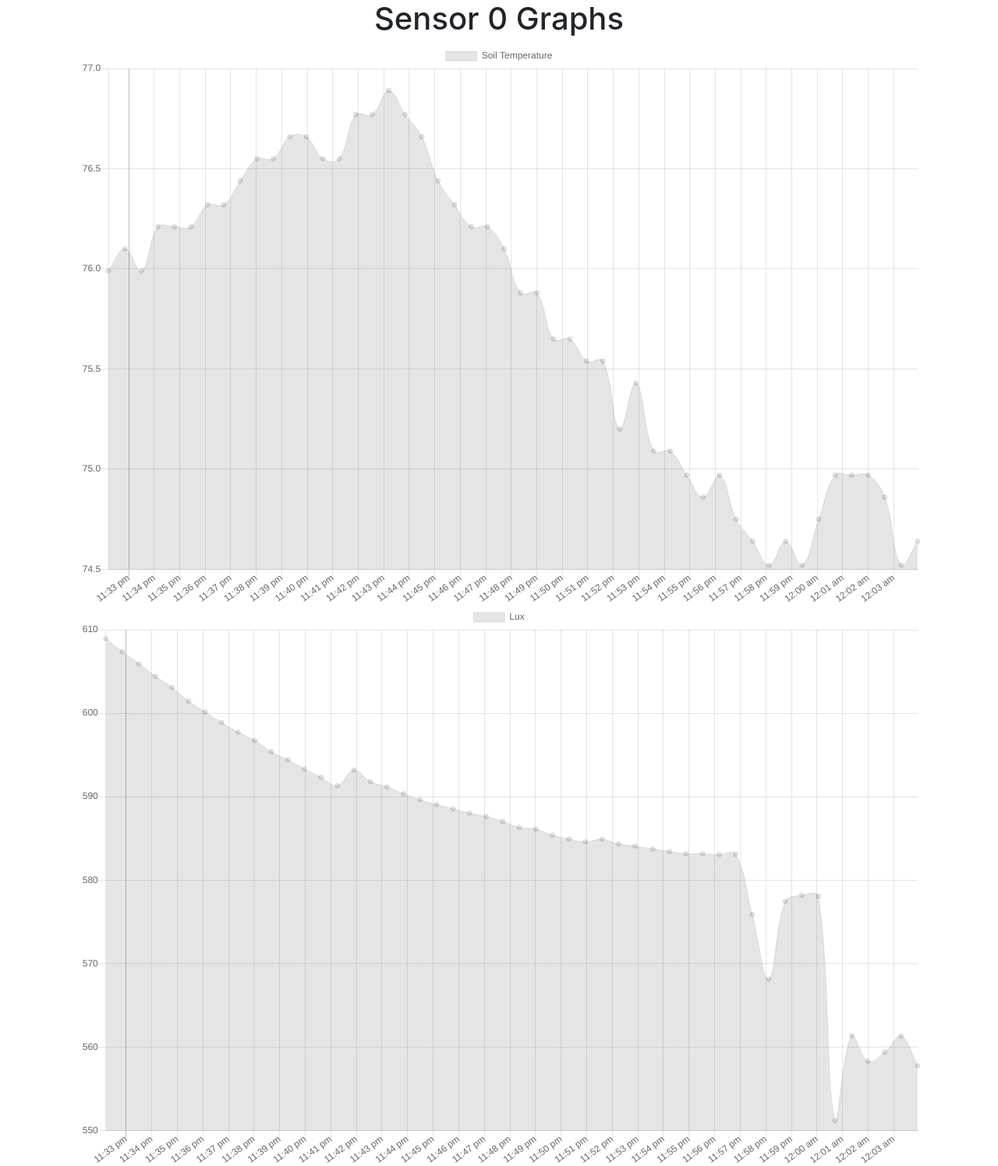
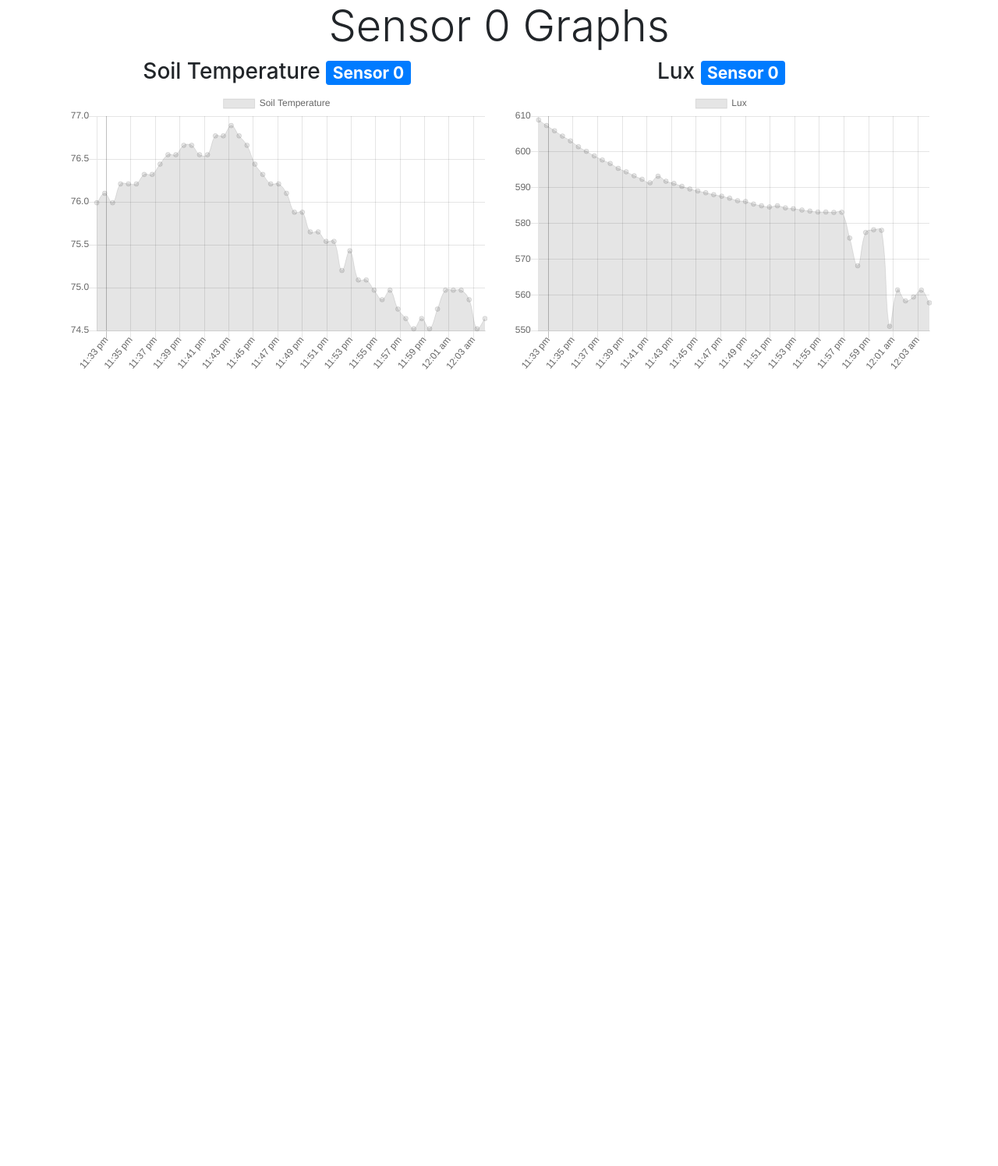
Before and after one commit to Matthew-Hubbard/Plant_Monitor_Project, a Django app: page / in a window 1280 px wide. Shown: the whole page at 78% size. After the commit the page ends 474 px from the top, so only its background shows below. Run offline with Django 3.2, Linux system fonts and the light colour scheme; data comes from the database, SQL or seed files in the repository; some libraries are stand-ins or nearby versions.

Commit message:
Changed some styling.

```diff
--- a/plant_back_end/sensors/static/css/sensors.css
+++ b/plant_back_end/sensors/static/css/sensors.css
@@ -2,7 +2,7 @@ body {
   /* background-color: lightblue; */
 }
 
-h1 {
+h1, h2, h3, h4, h5, h6 {
   text-align: center;
 }
 
--- a/plant_back_end/sensors/templates/sensors/index.html
+++ b/plant_back_end/sensors/templates/sensors/index.html
@@ -2,17 +2,17 @@
 
 <script>
 {% block jquery %}
-  {% if soil_temp_data and soil_temp_time %}
+  {% if soil_temp_data and sample_times %}
     console.log("Soil Temp Data: \n");
     console.log({{ soil_temp_data }});
     console.log("Soil Temp Time: \n");
-    console.log({{ soil_temp_time|safe }});
+    console.log({{ sample_times|safe }});
 
     var ctx = document.getElementById('temp_soil_chart').getContext('2d');
     var temp_soil_chart = new Chart(ctx, {
         type: 'line',
         data: {
-            labels: {{ soil_temp_time|safe }},
+            labels: {{ sample_times|safe }},
             datasets: [{
                 label: 'Soil Temperature',
                 data: {{ soil_temp_data }},
@@ -50,17 +50,17 @@
     });
   {% endif %}
 
-  {% if lux_data and soil_temp_time %}
+  {% if lux_data and sample_times %}
     console.log("Lux Data: \n");
     console.log({{ lux_data }});
     console.log("Time: \n");
-    console.log({{ soil_temp_time|safe }});
+    console.log({{ sample_times|safe }});
 
     var ctx = document.getElementById('lux_chart').getContext('2d');
     var temp_soil_chart = new Chart(ctx, {
         type: 'line',
         data: {
-            labels: {{ soil_temp_time|safe }},
+            labels: {{ sample_times|safe }},
             datasets: [{
                 label: 'Lux',
                 data: {{ lux_data }},
@@ -104,14 +104,17 @@
 {% block content %}
 <div class='row'>
     <div class='col-md-12'>
-        {% comment %} <h1>Sensor Graphs</h1> {% endcomment %}
-        <h1>Sensor 0 Graphs</h1>
-        <div class='col-md-12'>
-            <canvas id="temp_soil_chart" width="600" height="400"></canvas>
-        </div>
-        <div class='col-md-12'>
-            <canvas id="lux_chart" width="600" height="400"></canvas>
-        </div>
+        <h1 class='display-4'>Sensor 0 Graphs</h1>
+    </div>
+</div>
+<div class='row'>
+    <div class='col-md-6'>
+        <h3 style="text-align: center">Soil Temperature <span class="badge badge-primary">Sensor 0</span></h3>
+        <canvas id="temp_soil_chart" width="600" height="400"></canvas>
+    </div>
+    <div class='col-md-6'>
+        <h3 style="text-align: center">Lux <span class="badge badge-primary">Sensor 0</span></h3>
+        <canvas id="lux_chart" width="600" height="400"></canvas>
     </div>
 </div>
 {% endblock %}
--- a/plant_back_end/sensors/views.py
+++ b/plant_back_end/sensors/views.py
@@ -7,24 +7,30 @@ from .models import Sensor_data
 from django.http import JsonResponse
 from django.core import serializers
 from datetime import datetime
+from django.db.models import Max
+
 # import json
 
 # Create your views here.
 
 def index(request):
     num_entries = 50
+    max_sensor_id = Sensor_data.objects.all().aggregate(Max('sensor_id'))['sensor_id__max']
+    print("max_sensor_id: %d" % max_sensor_id)
+    # Need to send last 50 entries for each sensor (maybe put into array and iterate from 0 to max_sensor_id)
+
     data_list = Sensor_data.objects.order_by('-timestamp')[:num_entries]
     soil_temp_data = list(Sensor_data.objects.filter(sensor_id=0).order_by('-timestamp').values_list('temp_soil', flat=True))[:num_entries]
     lux_data = list(Sensor_data.objects.filter(sensor_id=0).order_by('-timestamp').values_list('lux', flat=True))[:num_entries]
-    soil_temp_time = list(Sensor_data.objects.filter(sensor_id=0).order_by('-timestamp').values_list('timestamp', flat=True))[:num_entries]
-    soil_temp_time_str = []
-    for time in soil_temp_time:
-        # soil_temp_time_str.append(time.strftime(""))
-        soil_temp_time_str.append(time.isoformat())
-    print("soil_temp_time_str: \n")
-    print(soil_temp_time_str)
+    sample_times = list(Sensor_data.objects.filter(sensor_id=0).order_by('-timestamp').values_list('timestamp', flat=True))[:num_entries]
+    sample_times_str = []
+    for time in sample_times:
+        # sample_times_str.append(time.strftime(""))
+        sample_times_str.append(time.isoformat())
+    print("sample_times_str: \n")
+    print(sample_times_str)
     print("\n")
-    context = {'data_list': data_list, 'soil_temp_data': soil_temp_data, 'soil_temp_time': soil_temp_time_str, 'lux_data': lux_data}
+    context = {'data_list': data_list, 'soil_temp_data': soil_temp_data, 'sample_times': sample_times_str, 'lux_data': lux_data}
     return render(request, 'sensors/index.html', context)
 
 def table(request):
```
